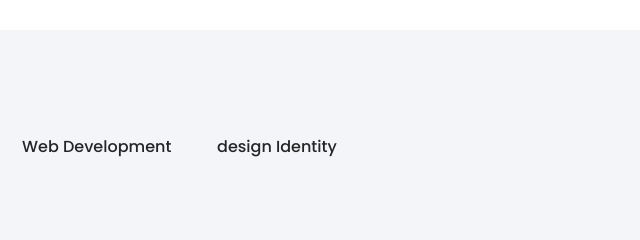
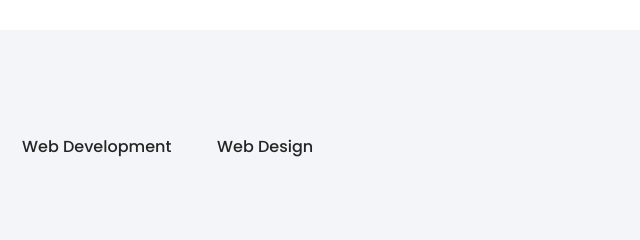
Before and after one commit to shweyeewinn/shweyeewinn.github.io, a plain HTML site: page portfolio.html in a window 1280 px wide. Shown: the top 240 px of the page, 473-1113 px from the left. Drawn offline with Linux system fonts and the light colour scheme.

Commit message:
change the title of tab in portfolio page

```diff
--- a/portfolio.html
+++ b/portfolio.html
@@ -71,7 +71,7 @@
                                         <div class="portfolio-menu">
                                             <button class="btn active" data-filter="*">All Portfolios</button>
                                             <button class="btn" data-filter=".web">Web Development</button>
-                                            <button class="btn" data-filter=".design">design Identity</button>
+                                            <button class="btn" data-filter=".design">Web Design</button>
                                         </div>
                                     </div>
                                 </div>
```
